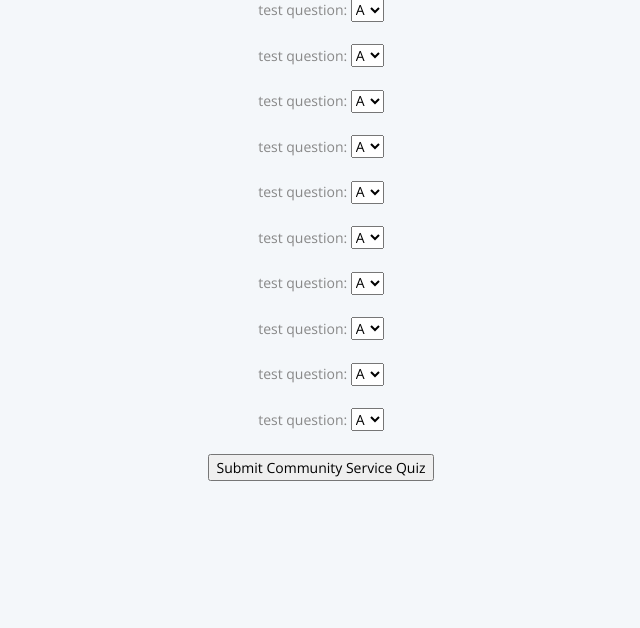
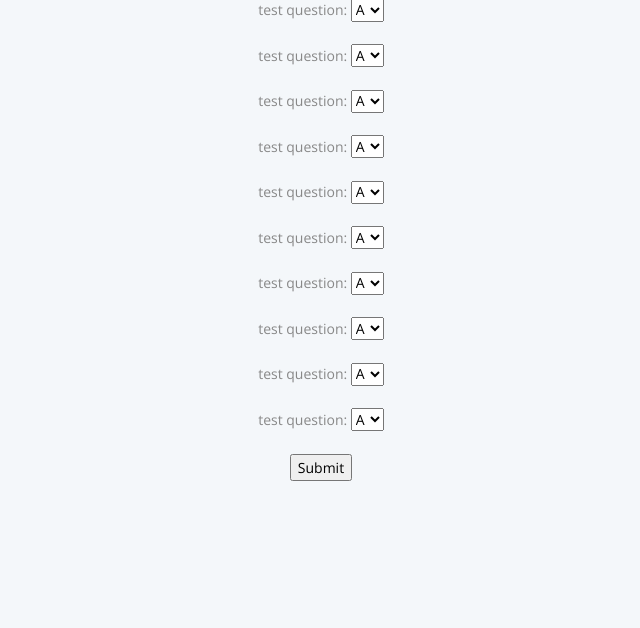
Before and after one commit to bnf239/CivicCit, a Django app: page /community_service/ in a window 1280 px wide. Shown: the part 180-808 px from the top of the page, without its empty margins (319-959 px from the left). Run offline with Django 3.2, Linux system fonts and the light colour scheme; data comes from the database, SQL or seed files in the repository; some libraries are stand-ins or nearby versions.

Commit message:
got submit buttons to work

```diff
--- a/apps/quiz/views.py
+++ b/apps/quiz/views.py
@@ -40,10 +40,7 @@ def quiz_view(request):
     results = QuizCategoryModel.objects.all()
     if not results.exists():
         results = createCategoryTable()
-    psubmit = request.POST.get('Submit Poltical Involvement Quiz')
-    ssubmit = request.POST.get('Submit Social Responsibility Quiz')
-    csubmit = request.POST.get('Submit Community Service Quiz')
-    if not psubmit:
+    if "Submit Political" in request.POST:
         numCorrect = 0
         form = PQuizForm(request.POST)
         if form.is_valid():
@@ -88,28 +85,30 @@ def quiz_view(request):
         p.percent = (numCorrect / p.totalQuestions) * 100
         p.save()
         results = list(QuizCategoryModel.objects.all())
-    if ssubmit:
+    if "Submit Social" in request.POST:
         numCorrect = 0
         s = QuizCategoryModel.objects.get(category='S')
         s.completed = True
         s.save()
+        numCorrect = 10
         s.numRight = numCorrect
         s.save()
         s.percent = (numCorrect / s.totalQuestions) * 100
         s.save()
         results = list(QuizCategoryModel.objects.all())
-    if csubmit:
+    if "Submit Community" in request.POST:
         numCorrect = 0
         c = QuizCategoryModel.objects.get(category='C')
         c.completed = True
         c.save()
+        numCorrect = 10
         c.numRight = numCorrect
         c.save()
         c.percent = (numCorrect / c.totalQuestions) * 100
         c.save()
         results = list(QuizCategoryModel.objects.all())
 
-    context = {"results" : results, "numCorrect" : numCorrect}
+    context = {"results" : results}
     return render(request, "quiz/quiz.html", context)
 
 def quiz1_view(request):
--- a/apps/templates/quiz/quiz.html
+++ b/apps/templates/quiz/quiz.html
@@ -80,9 +80,6 @@
         {% endfor %}
       </table>
 
-      <br>
-      <p>{{numCorrect}}</p>
-
 </form>
 
 </center>
--- a/apps/templates/quiz/quiz1.html
+++ b/apps/templates/quiz/quiz1.html
@@ -19,7 +19,7 @@
 <form method="POST", action="/quiz/">
     {% csrf_token %}
     {{ form.as_p }}
-    <input type="submit" value="Submit Political Involvement Quiz"/>
+    <input type="Submit" name="Submit Political" value="Submit"/>
     <br>
     <br>
     <br>
--- a/apps/templates/quiz/quiz2.html
+++ b/apps/templates/quiz/quiz2.html
@@ -19,7 +19,7 @@
 <form method="POST", action="/quiz/">
     {% csrf_token %}
     {{ form.as_p}}
-    <input type="submit" value="Submit Social Responsibility Quiz"/>
+    <input type="Submit" name="Submit Social" value="Submit"/>
     <br>
     <br>
     <br>
--- a/apps/templates/quiz/quiz3.html
+++ b/apps/templates/quiz/quiz3.html
@@ -19,7 +19,7 @@
 <form method="POST", action="/quiz/">
     {% csrf_token %}
     {{ form.as_p }}
-    <input type="submit" value="Submit Community Service Quiz"/>
+    <input type="Submit" name="Submit Community" value="Submit"/>
     <br>
     <br>
     <br>
```
